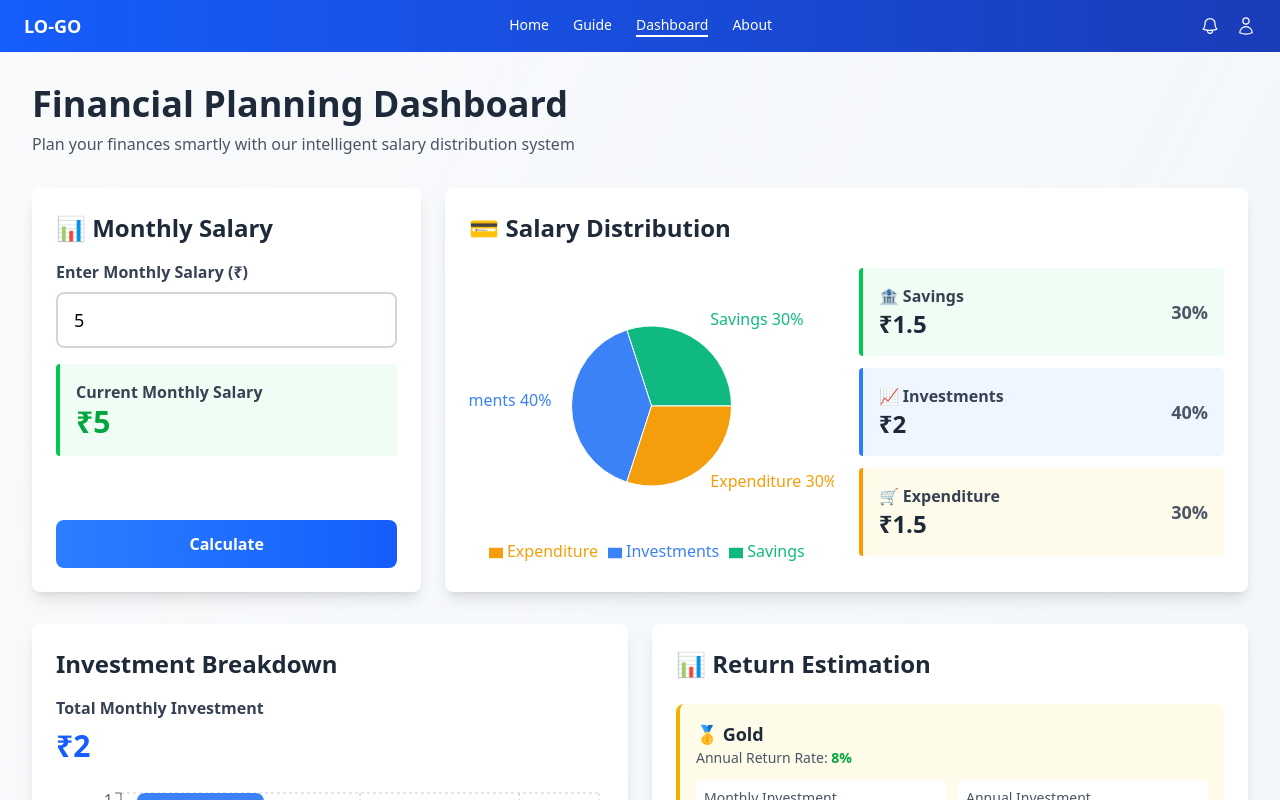
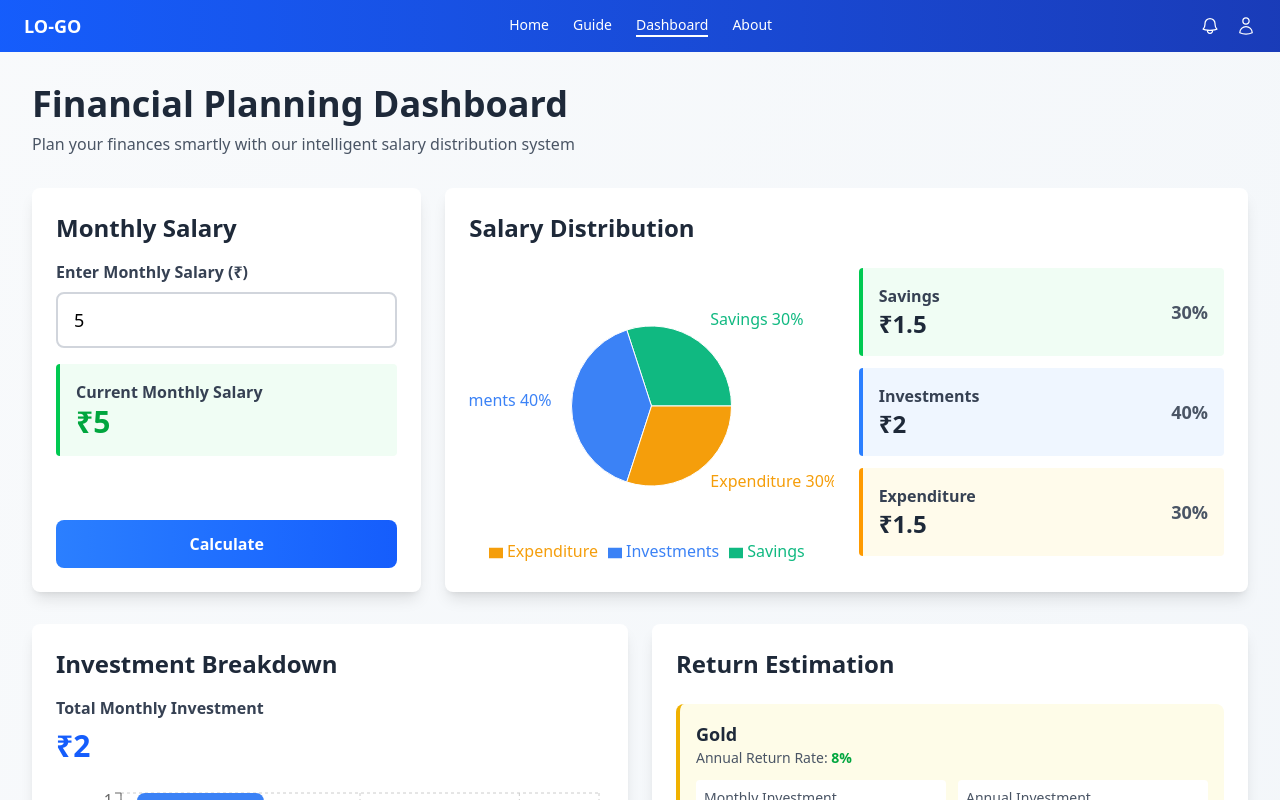
Before and after one commit to bhuvan-365/DreamBudget, a React (Vite) app: page /dashboard in a window 1280 px wide. Both pictures are taken after typing "5" into the empty fields and a click on the button "Calculate". Shown: the top 800 px of the page. Built offline with nearby package versions, Linux system fonts and the light colour scheme.

Commit message:
UPDATE 2

```diff
--- a/src/components/Dashboard/GoldGrowthProjection.jsx
+++ b/src/components/Dashboard/GoldGrowthProjection.jsx
@@ -177,7 +177,7 @@ export default function GoldGrowthProjection({ monthlyInvestment, returnRate })
                 <span className="font-bold"> Monthly Investment:</span> ₹{monthlyInvestment.toLocaleString()}
               </p>
               <p className="text-sm text-gray-700 mt-1">
-                <span className="font-bold">📈 Annual Return Rate:</span> {returnRate}%
+                <span className="font-bold"> Annual Return Rate:</span> {returnRate}%
               </p>
             </div>
             <div className="bg-blue-50 border-l-4 border-blue-500 p-4 rounded">
--- a/src/components/Dashboard/ReturnEstimation.jsx
+++ b/src/components/Dashboard/ReturnEstimation.jsx
@@ -20,7 +20,7 @@ export default function ReturnEstimation({ breakdown, returns }) {
   const investmentReturns = [
     {
       name: 'Gold',
-      icon: '🥇',
+      icon: '',
       monthly: monthlyInvestments.gold,
       annual: monthlyInvestments.gold * 12,
       rate: returns.gold,
@@ -29,7 +29,7 @@ export default function ReturnEstimation({ breakdown, returns }) {
     },
     {
       name: 'Silver',
-      icon: '🥈',
+      icon: '',
       monthly: monthlyInvestments.silver,
       annual: monthlyInvestments.silver * 12,
       rate: returns.silver,
@@ -38,7 +38,7 @@ export default function ReturnEstimation({ breakdown, returns }) {
     },
     {
       name: 'Fixed Deposit',
-      icon: '🏛️',
+      icon: '',
       monthly: monthlyInvestments.fd,
       annual: monthlyInvestments.fd * 12,
       rate: returns.fd,
@@ -49,7 +49,7 @@ export default function ReturnEstimation({ breakdown, returns }) {
 
   return (
     <div className="bg-white rounded-lg shadow-lg p-6">
-      <h2 className="text-2xl font-bold text-gray-800 mb-6">📊 Return Estimation</h2>
+      <h2 className="text-2xl font-bold text-gray-800 mb-6">Return Estimation</h2>
 
       <div className="space-y-4">
         {investmentReturns.map((item, idx) => {
@@ -88,7 +88,7 @@ export default function ReturnEstimation({ breakdown, returns }) {
 
       <div className="mt-6 bg-blue-50 border-l-4 border-blue-500 p-4 rounded">
         <p className="text-sm text-gray-700">
-          <span className="font-bold">💡 Note:</span> These are estimated returns based on historical averages. Actual returns may vary.
+          <span className="font-bold"> Note:</span> These are estimated returns based on historical averages. Actual returns may vary.
         </p>
       </div>
     </div>
--- a/src/components/Dashboard/SalaryDistribution.jsx
+++ b/src/components/Dashboard/SalaryDistribution.jsx
@@ -13,7 +13,7 @@ export default function SalaryDistribution({ salary, amounts, distributions }) {
 
   return (
     <div className="bg-white rounded-lg shadow-lg p-6">
-      <h2 className="text-2xl font-bold text-gray-800 mb-6">💳 Salary Distribution</h2>
+      <h2 className="text-2xl font-bold text-gray-800 mb-6"> Salary Distribution</h2>
 
       {salary > 0 ? (
         <div className="grid grid-cols-1 md:grid-cols-2 gap-6">
@@ -47,9 +47,9 @@ export default function SalaryDistribution({ salary, amounts, distributions }) {
           {/* Breakdown Cards */}
           <div className="space-y-3">
             {[
-              { label: 'Savings', amount: amounts.savings, color: 'bg-green-50', icon: '🏦', borderColor: 'border-l-4 border-green-500' },
-              { label: 'Investments', amount: amounts.investments, color: 'bg-blue-50', icon: '📈', borderColor: 'border-l-4 border-blue-500' },
-              { label: 'Expenditure', amount: amounts.expenditure, color: 'bg-amber-50', icon: '🛒', borderColor: 'border-l-4 border-amber-500' },
+              { label: 'Savings', amount: amounts.savings, color: 'bg-green-50', icon: '', borderColor: 'border-l-4 border-green-500' },
+              { label: 'Investments', amount: amounts.investments, color: 'bg-blue-50', icon: '', borderColor: 'border-l-4 border-blue-500' },
+              { label: 'Expenditure', amount: amounts.expenditure, color: 'bg-amber-50', icon: '', borderColor: 'border-l-4 border-amber-500' },
             ].map((item, idx) => (
               <div key={idx} className={`${item.color} ${item.borderColor} p-4 rounded`}>
                 <div className="flex justify-between items-center">
--- a/src/components/Dashboard/SalaryInput.jsx
+++ b/src/components/Dashboard/SalaryInput.jsx
@@ -41,7 +41,7 @@ export default function SalaryInput({ salary, setSalary }) {
   return (
     <div className="bg-white rounded-lg shadow-lg p-6 h-full flex flex-col justify-between">
       <div>
-        <h2 className="text-2xl font-bold text-gray-800 mb-4">📊 Monthly Salary</h2>
+        <h2 className="text-2xl font-bold text-gray-800 mb-4"> Monthly Salary</h2>
 
         <div className="mb-4">
           <label className="block text-gray-700 font-semibold mb-2">
```
